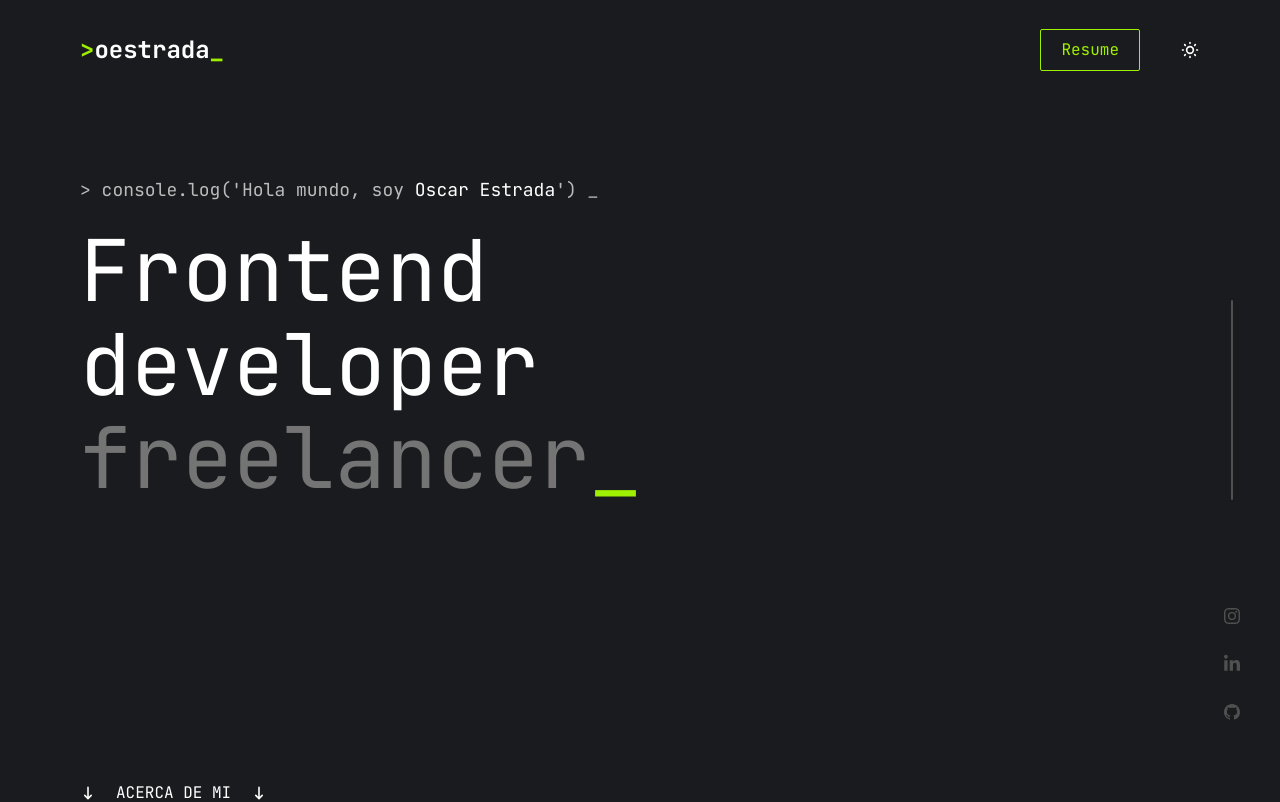
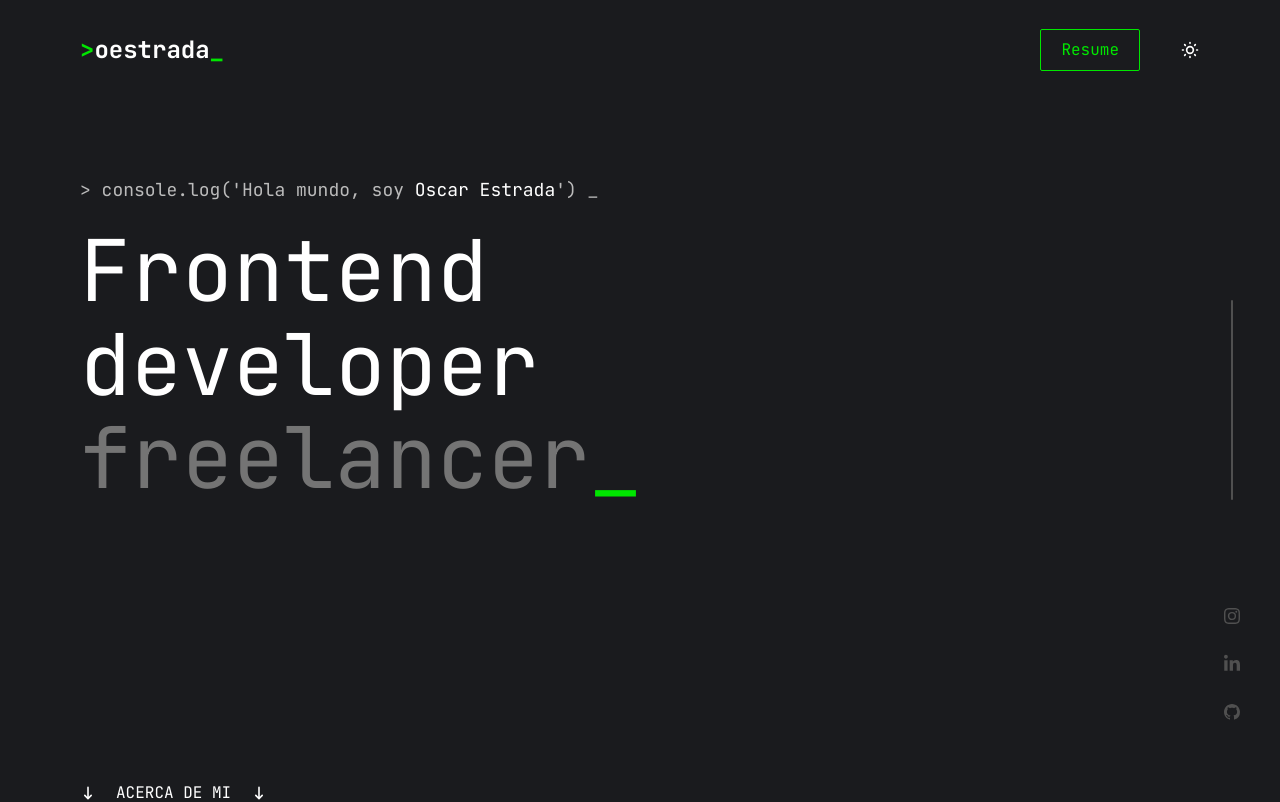
Before and after one commit to OscarStrada/portfolio-client, a React (Create React App) app: page / in a window 1280 px wide. Shown: the top 802 px of the page. Built offline with nearby package versions, Linux system fonts and the light colour scheme.

Commit message:
green color changed

```diff
--- a/src/index.css
+++ b/src/index.css
@@ -12,8 +12,8 @@
 
   --dark-color: #1a1b1e;
   --light-color: #f2f2f2;
-  --green-color: #9fef00;
-  --green2-color: #00e600;
+  --green-color: #00e600;
+  --green2-color: #9fef00;
   --gray-color-dark: #505050;
   --gray-color-light: #747474;
   --gray-color-lighter: #bbbbbb;
```
